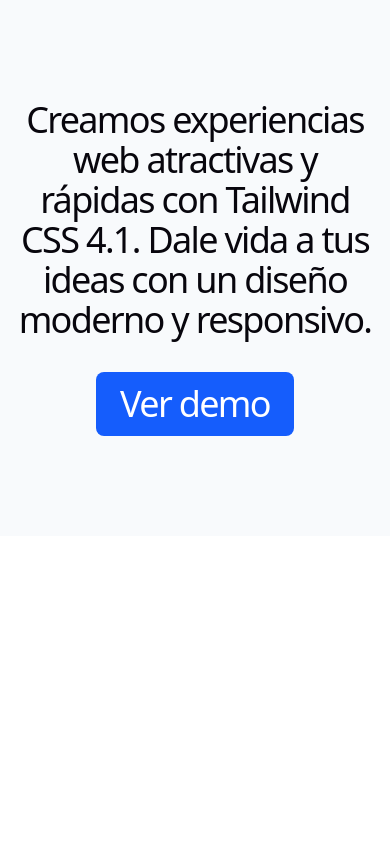
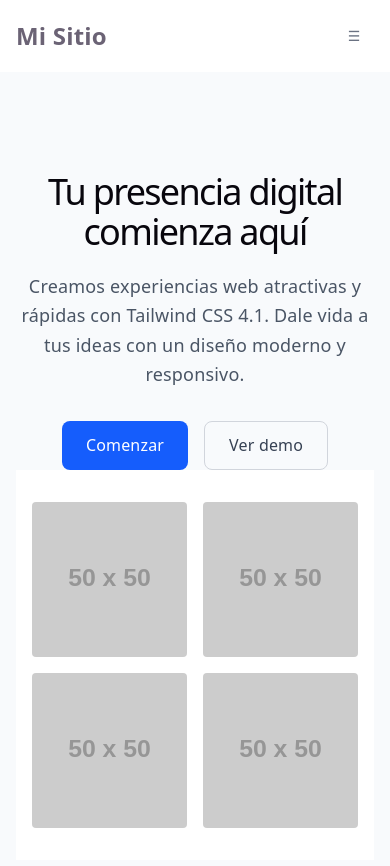
Before and after one commit to Domaalva/landing-page, a website built with Vite: page index.html in a window 390 px wide. Before the commit the page ends 844 px from the top, so only its background shows below. Built offline with nearby package versions, Linux system fonts and the light colour scheme; placeholder pictures from the web are drawn by us.

Commit message:
Responsive

```diff
--- a/index.html
+++ b/index.html
@@ -8,9 +8,32 @@
     <script src="https://cdn.jsdelivr.net/npm/@tailwindcss/browser@4"></script>
   </head>
 <body>
+    <nav class="bg-white border-gray-200 dark:bg-gray-900">
+        <div class="max-w-screen-xl flex flex-wrap items-center justify-between mx-auto p-4">
+            <a href="#" class="flex items-center space-x-3">
+                <span class="self-center text-2xl font-semibold whitespace-nowrap dark:text-white">
+                Mi Sitio
+               </span>
+            </a>
+            <button
+            type="button"
+            class="inline-flex items-center p-2 w-10 h-10 justify-center text-sm text-gray-500 rounded-lg md:hidden hover:bg-gray-100 focus:outline-none">
+            ☰
+            </button>
+
+            <div class="hidden w-full md:block md:w-auto">
+                <ul class="font-medium flex flex-col p-4 md:p-0 mt-4 border rounded-lg bg-gray-50 md:flex-row md:space-x-8 md:mt-0 md:border-0 md:bg-white dark:text-white">
+                <li><a href="#" class="block py-2 px-3">Inicio</a></li>
+                <li><a href="#" class="block py-2 px-3">Servicios</a></li>
+                <li><a href="#" class="block py-2 px-3">Portafolio</a></li>
+                <li><a href="#" class="block py-2 px-3">Contacto</a></li>
+                </ul>
+            </div>
+        </div>
+    </nav>
     <main class="bg-slate-50 dark:bg-gray-900">
         <div id="container-01" class="mx-auto px-4 py-20 text-center">
-            <h1 class="text-4xl font-extrabold tracking-tight text-gray-900 dark:text-white>
+            <h1 class="text-4xl font-extrabold tracking-tight text-gray-900 dark:text-white">
                 Tu presencia digital comienza aquí
             </h1>
             <p class="mt-6 text-lg leading-relaxed text-gray-600 max-w-2xl mx-auto dark:text-gray-300">
@@ -18,11 +41,21 @@
                 Dale vida a tus ideas con un diseño moderno y responsivo.
             </p>
             <div id="container-02" class="mt-8 flex justify-center gap-4">
-                <button id="start" class="inline-block px-6 py-3 text-white bg-blue-600 rounded-lg dark:border-gray-600 dark:text-white>
+                <button id="start" class="inline-block px-6 py-3 text-white bg-blue-600 rounded-lg dark:border-gray-600 dark:text-white">
                     Comenzar
                 </button>
                 <button id="demo" class="inline-block px-6 py-3 border border-gray-300 text-gray-700 rounded-lg">Ver demo</button>
             </div>
+            <section class="bg-white dark:bg-gray-900">
+                <div id="container-03" class="px-4 py-8 mx-auto max-w-md md:max-w-xl">
+                    <div id="container-04" class="grid grid-cols-2 gap-4 md:grid-cols-4">
+                        <img src="https://placehold.co/50" alt="Imagen 1" class="w-full h-auto rounded">
+                        <img src="https://placehold.co/50" alt="Imagen 2" class="w-full h-auto rounded">
+                        <img src="https://placehold.co/50" alt="Imagen 3" class="w-full h-auto rounded">
+                        <img src="https://placehold.co/50" alt="Imagen 4" class="w-full h-auto rounded">
+                    </div>
+                </div>
+            </section>
         </main>
         <script type="module" src="/src/main.js"></script>
     </body>
```
